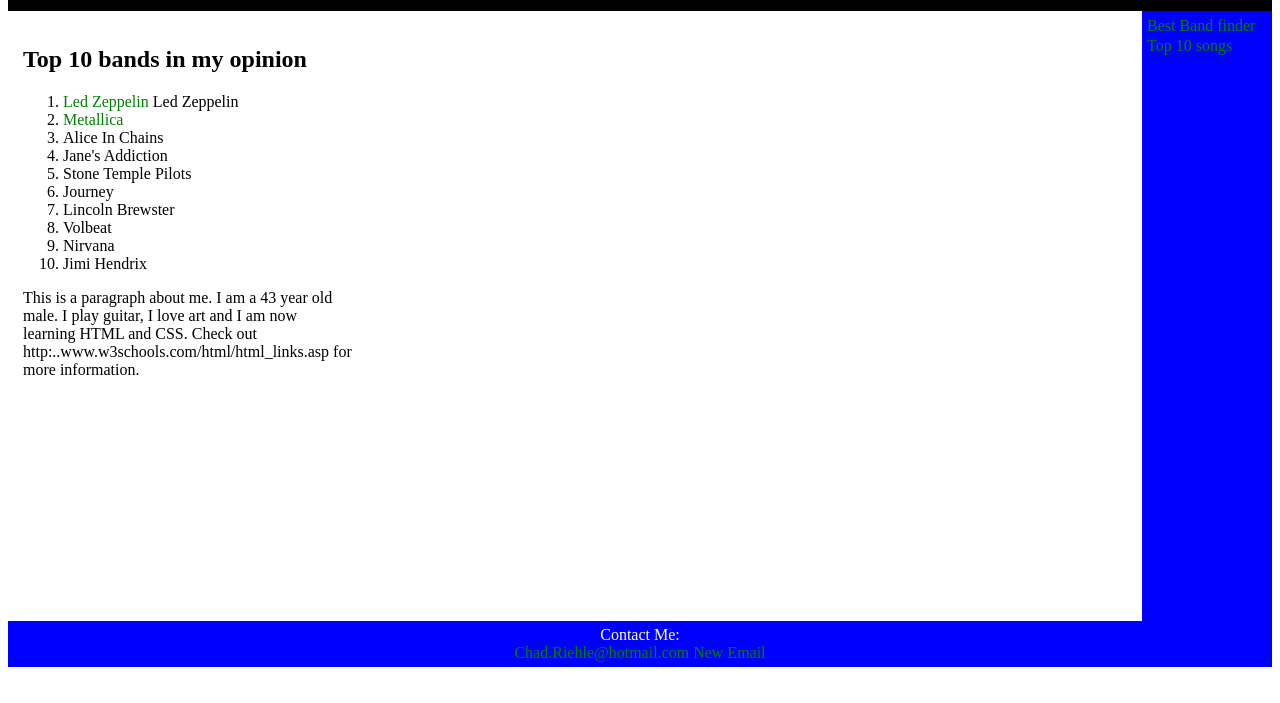
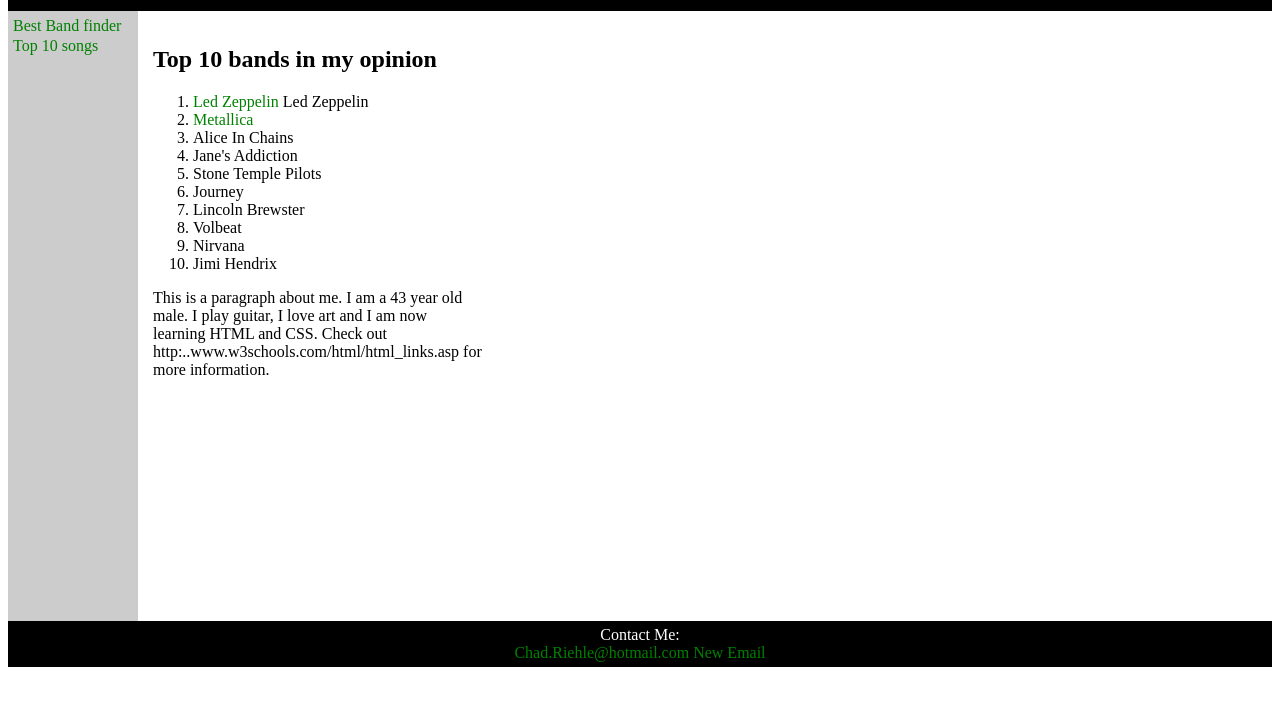
Before and after one commit to wetkangaroo/wetkangaroo.github.io, a plain HTML site: page index.html in a window 1280 px wide. Shown: the part 97-800 px from the top of the page. Drawn offline with Linux system fonts and the light colour scheme.

Commit message:
changed header and footer

```diff
--- a/css/style.css
+++ b/css/style.css
@@ -3,7 +3,7 @@ selector {
 property: value;
 }
 */
-header {
+header,footer {
   background:black;
   color:white;
   text-align: center;
@@ -11,10 +11,10 @@ header {
 }
 nav {
   line-height: 20px;
-  background: blue;
+  background: #cccccc;
   height: 600px;
   width: 120px;
-  float: right;
+  float: left;
   padding: 5px;
 }
 
@@ -25,10 +25,7 @@ section {
 }
 
 footer {
-  background: blue;
-  color: white;
   clear: both;
-  text-align: center;
   padding: 5px;
 }
 
```
